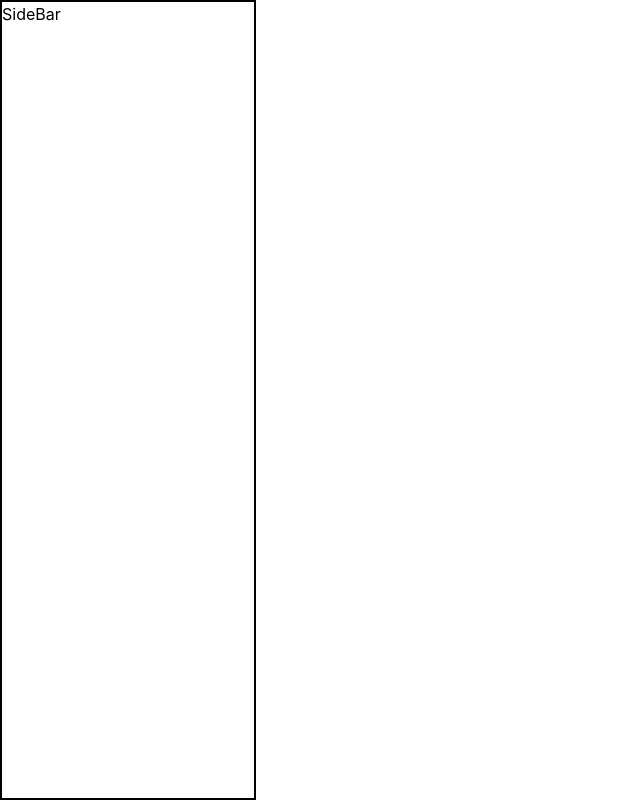
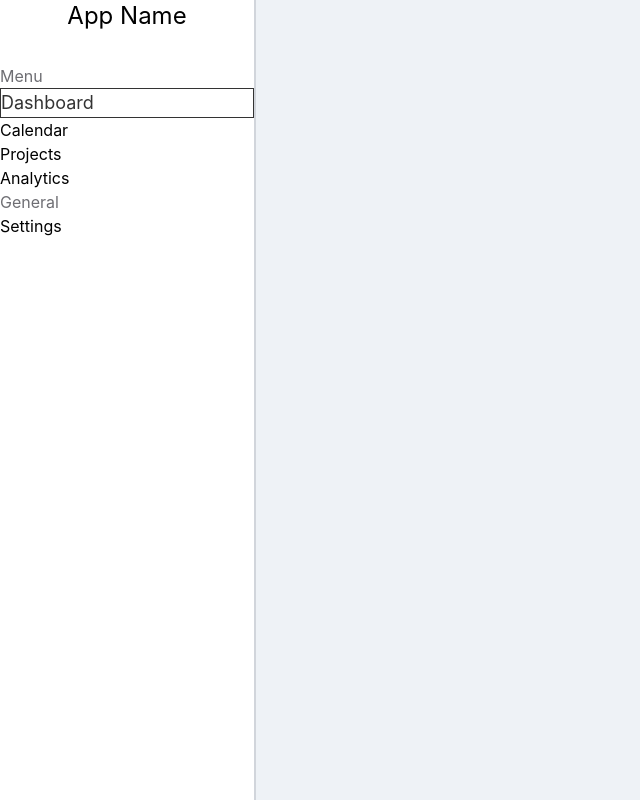
Before and after one commit to jacobespinosa/productivity-dashboard, a React (Vite) app: page / in a window 1280 px wide. Shown: the whole page, without its empty margins (0-640 px from the left). Built offline with nearby package versions, Linux system fonts and the light colour scheme.

Commit message:
Further work on sidebar

```diff
--- a/src/components/SideBar.jsx
+++ b/src/components/SideBar.jsx
@@ -1,8 +1,23 @@
 function SideBar() {
   return (
-    <div className="border-2 border-black w-3xs h-screen ">
-       <p>SideBar</p>
-    </div>
+    <aside className="surface border-r-2 border-theme w-3xs h-screen">
+      <div className="h-16 p-4 text-center text-2xl">
+        <a href="#">App Name</a>
+      </div>
+
+      <div className="flex flex-col mt-2">
+        <p className="p-4 text-secondary">Menu</p>
+        <a href="#" className="border-1 p-4 text-primary text-lg">Dashboard</a>
+        <a href="#">Calendar</a>
+        <a href="#">Projects</a>
+        <a href="#">Analytics</a>
+      </div>
+
+      <div className="flex flex-col">
+        <p className="p-4 text-secondary">General</p>
+        <a href="#">Settings</a>
+      </div>
+    </aside>
   );
 }
 
--- a/src/index.css
+++ b/src/index.css
@@ -1,7 +1,19 @@
 @import "tailwindcss";
 
 :root {
-    --background-light:
+    --background: #eef2f6;
+    --surface: #ffffff;
+
+    --text-primary: #333;
+    --text-secondary: #6e6e73;
+
+    --border: #d1d5db;
+
+    --accent: #4CC9FE;
+
+    --success: #22c55e;
+    --warning: #f59e0b;
+    --danger: #ef4444;
 }
 
 *,
@@ -11,3 +23,31 @@
     margin: 0;
     box-sizing: border-box;
 }
+
+body {
+    background-color: var(--background);
+}
+
+.bg-main {
+    background-color: var(--background);
+}
+
+.surface {
+    background-color: var(--surface);
+}
+
+.text-primary {
+    color: var(--text-primary);
+}
+
+.text-secondary {
+    color: var(--text-secondary);
+}
+
+.accent {
+    background-color: var(--accent);
+}
+
+.border-theme {
+    border-color: var(--border);
+}
```
Also changed, not shown: 1 other file (tests, documents, lock files or other folders).
